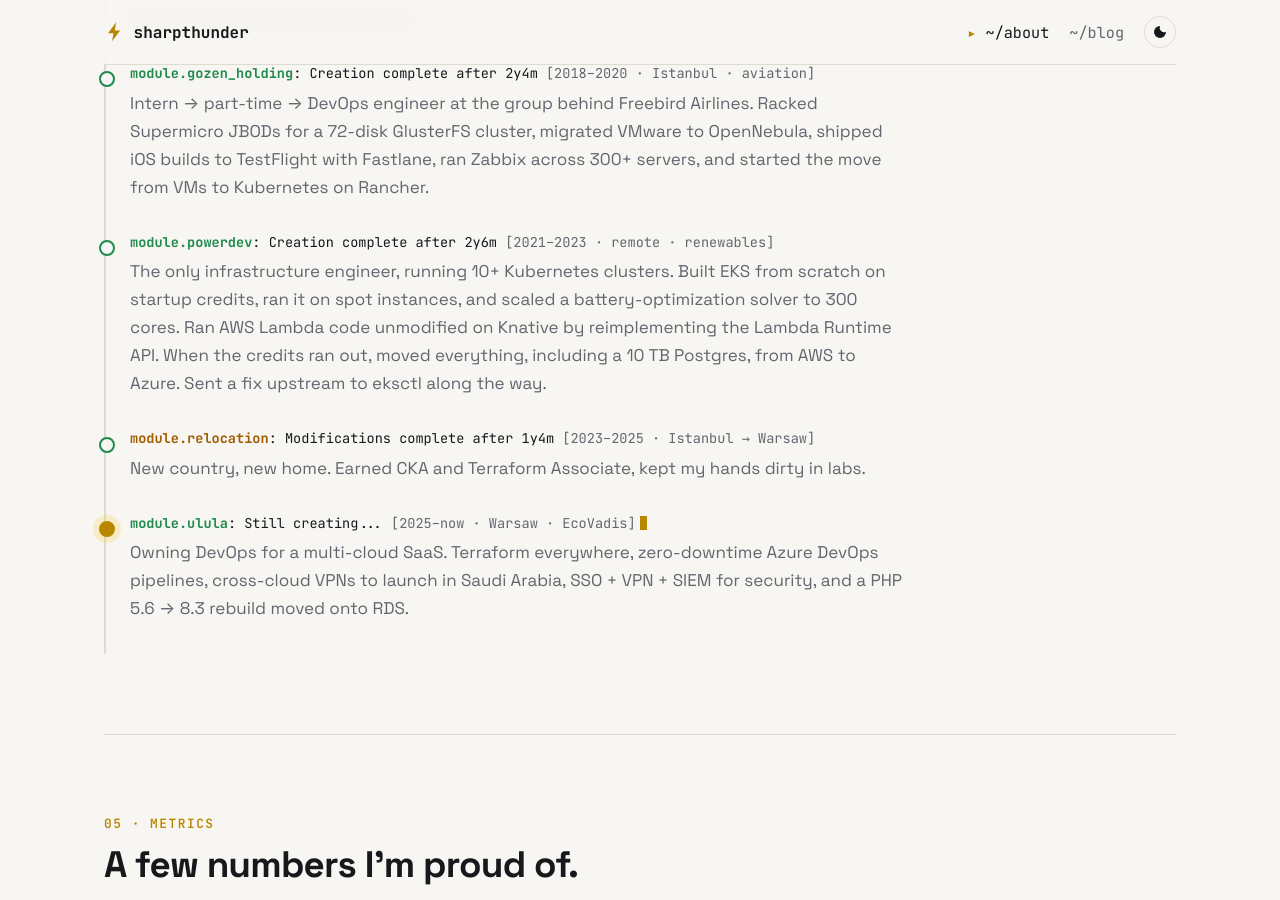
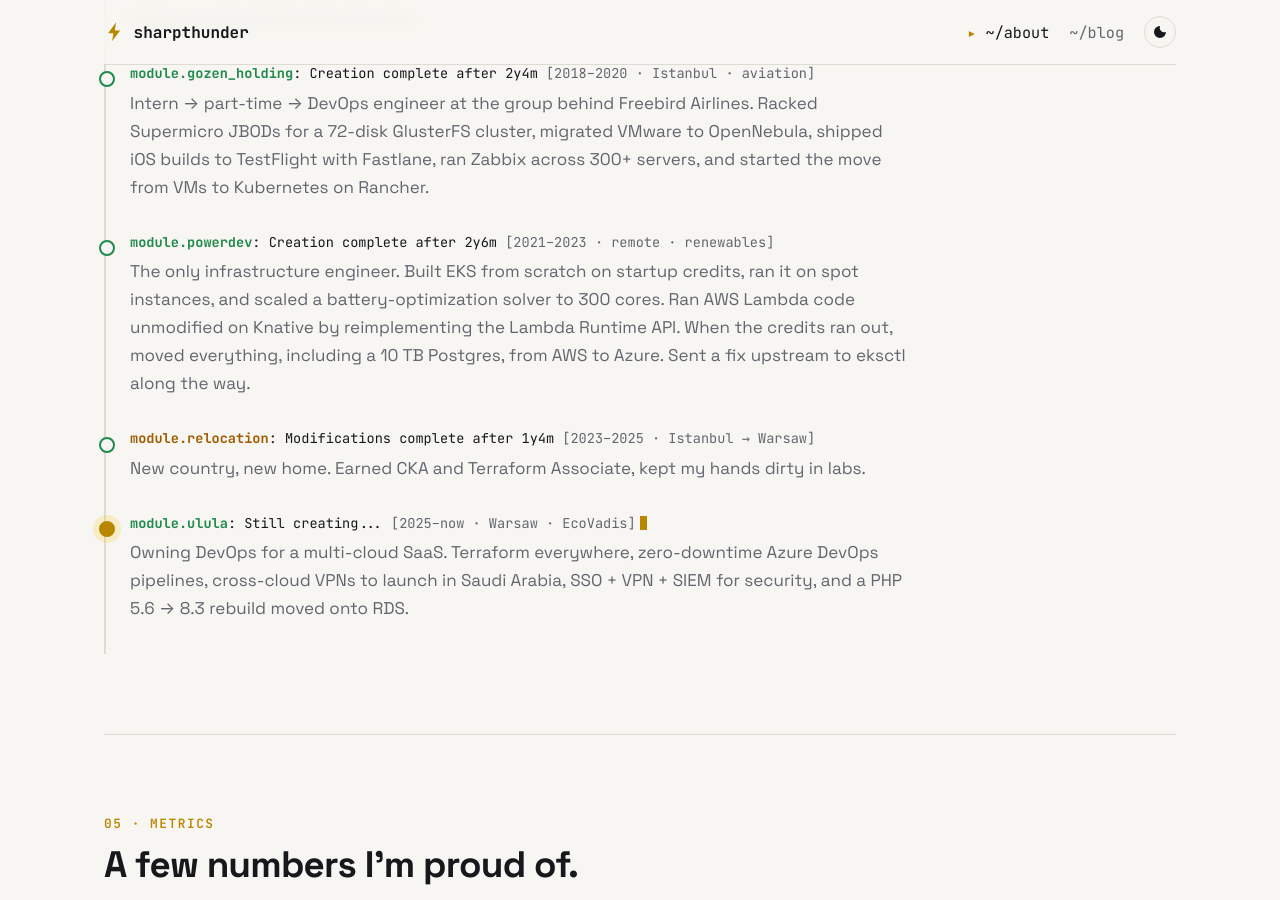
Before and after one commit to SharpThunder/sharpthunder.github.io, a Jekyll site: the page built from index.html, in a window 1280 px wide and 900 px high, scrolled down 4292 px. Built offline with Jekyll 4.4.1, drawn with Linux system fonts in a browser that asks for light colours.

Commit message:
fix: drop incorrect cluster count
Co-Authored-By: Claude Opus 5.5 <noreply@anthropic.com>

```diff
--- a/index.html
+++ b/index.html
@@ -229,7 +229,7 @@ ci               gitlab-runner / actions-runner  3/3     <span class="c-add">CI
     </li>
     <li>
       <p class="log-line"><span class="c-add">module.powerdev</span>: Creation complete after 2y6m <span class="muted">[2021–2023 · remote · renewables]</span></p>
-      <p>The only infrastructure engineer, running 10+ Kubernetes clusters. Built EKS from scratch on startup credits, ran it on spot instances, and scaled a battery-optimization solver to 300 cores. Ran AWS Lambda code unmodified on Knative by reimplementing the Lambda Runtime API. When the credits ran out, moved everything, including a 10 TB Postgres, from AWS to Azure. Sent a fix upstream to eksctl along the way.</p>
+      <p>The only infrastructure engineer. Built EKS from scratch on startup credits, ran it on spot instances, and scaled a battery-optimization solver to 300 cores. Ran AWS Lambda code unmodified on Knative by reimplementing the Lambda Runtime API. When the credits ran out, moved everything, including a 10 TB Postgres, from AWS to Azure. Sent a fix upstream to eksctl along the way.</p>
     </li>
     <li>
       <p class="log-line"><span class="c-mod">module.relocation</span>: Modifications complete after 1y4m <span class="muted">[2023–2025 · Istanbul → Warsaw]</span></p>
```
